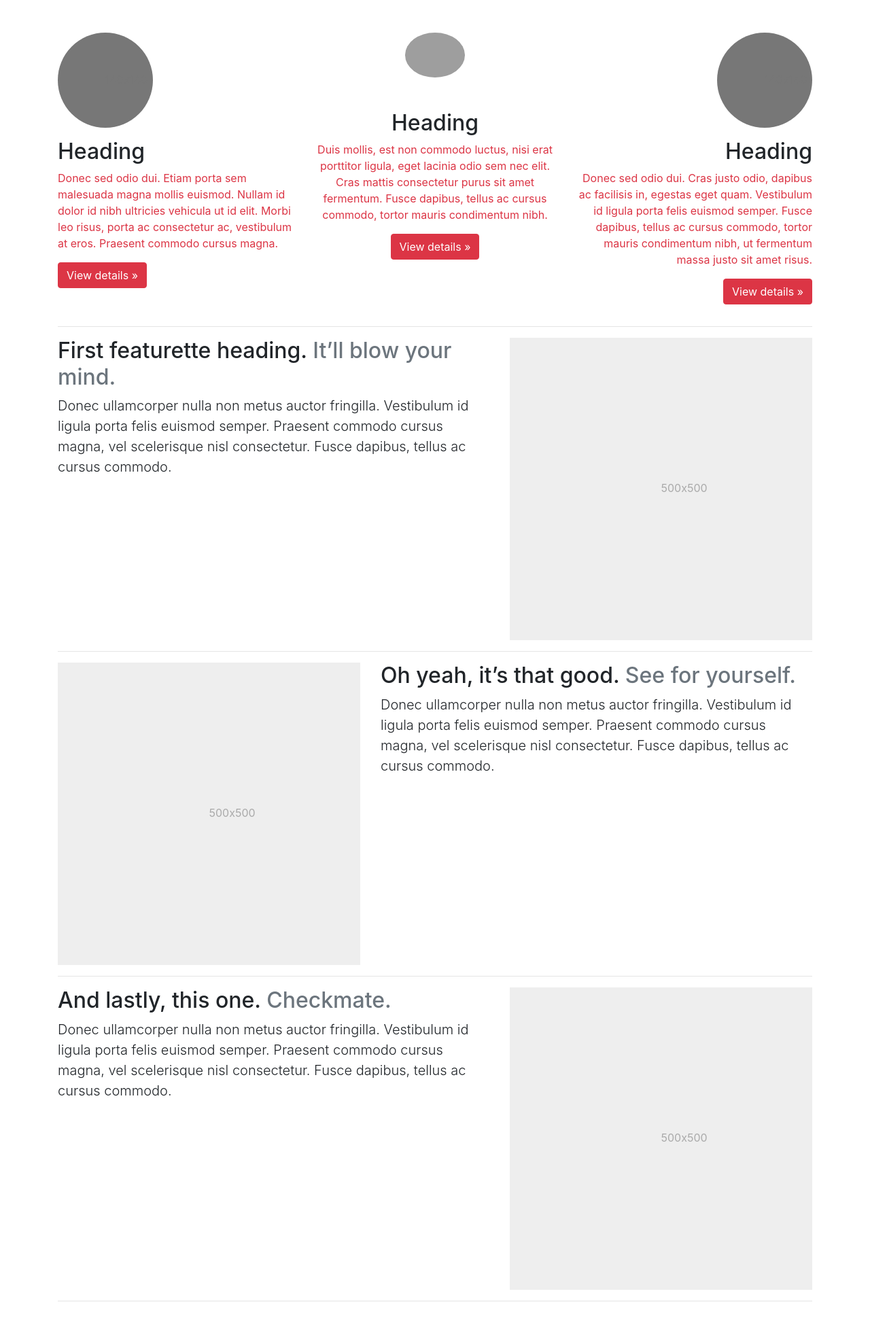
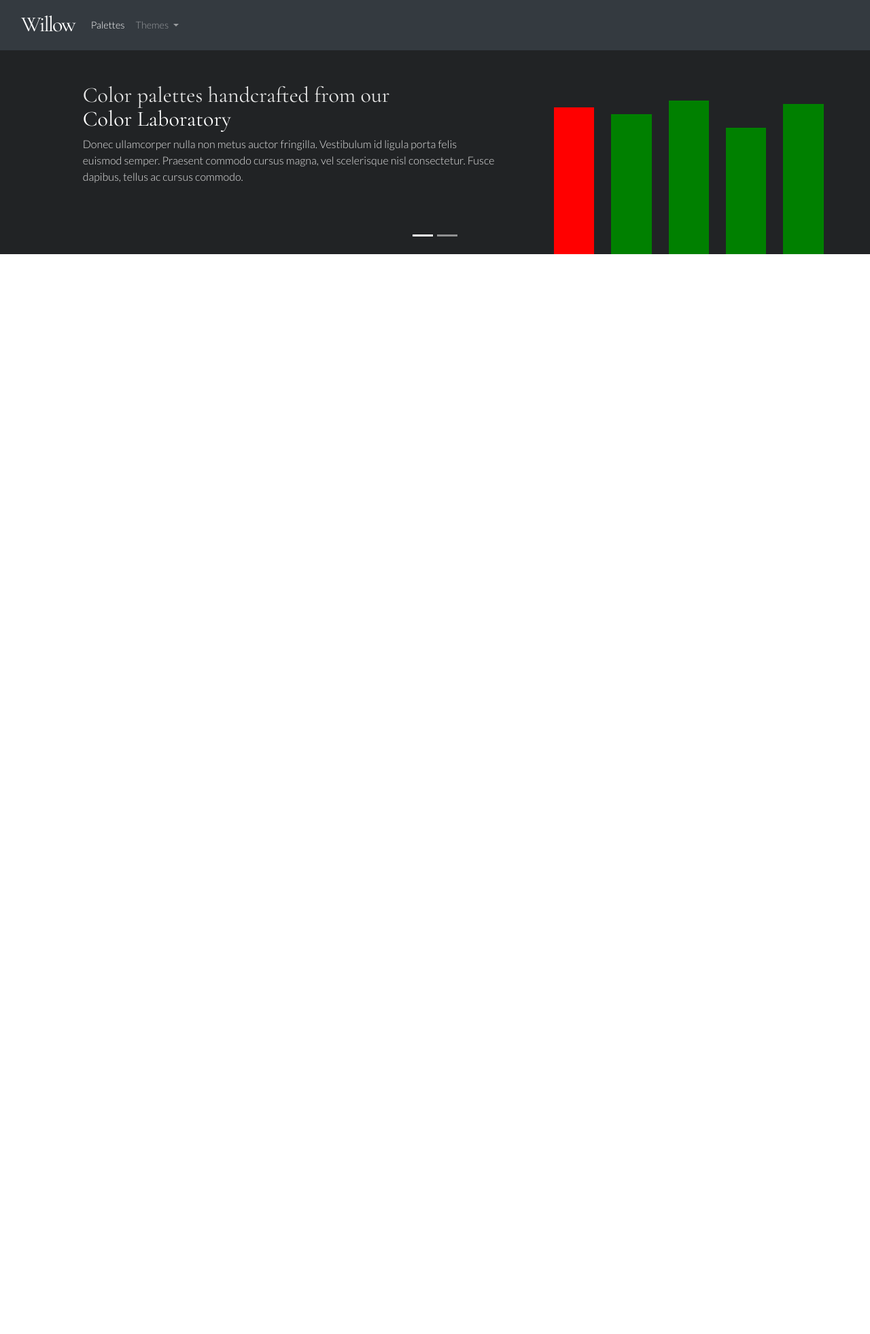
Before and after one commit to serelath/SMCSpring_2019, a PHP site: page /class03/index.html in a window 1280 px wide. Shown: the whole page at 68% size. After the commit the page ends 374 px from the top, so only its background shows below. Run offline with PHP 8.4, Linux system fonts and the light colour scheme; grey boxes are pictures that could not be loaded.

Commit message:
Added navbar and first slide of carousel without color palette

```diff
--- /dev/null
+++ b/class03/css/style-dist.css
@@ -0,0 +1 @@
+.carousel slide{width:100vw;height:100vh}
--- a/class03/css/style.css
+++ b/class03/css/style.css
@@ -0,0 +1,96 @@
+body, html {
+  overflow-x: hidden;
+  font-size: 16px;
+  font-family: 'Lato', sans-serif;
+  font-weight: 300; }
+
+@media screen and (min-width: 1200px) {
+  .container {
+    max-width: 1600px; } }
+
+a {
+  font-size: 0.9rem; }
+
+h2 {
+  line-height: 1.1; }
+
+.featurette-heading, .navbar-brand {
+  font-family: 'Cormorant Garamond', sans-serif; }
+
+.text-muted {
+  color: #e6e6e6 !important; }
+
+.text-em {
+  color: white; }
+
+.navbar {
+  -webkit-position: fixed;
+  -moz-position: fixed;
+  -ms-position: fixed;
+  position: fixed;
+  z-index: 10;
+  width: 100vw; }
+  .navbar .navbar-brand {
+    font-size: 2rem;
+    letter-spacing: -2px;
+    -webkit-position: relative;
+    -moz-position: relative;
+    -ms-position: relative;
+    position: relative;
+    top: -1px; }
+  .navbar .navbar-nav li:hover > .dropdown-menu {
+    display: block; }
+
+.carousel {
+  overflow: hidden;
+  margin-top: 74px; }
+  @media screen and (max-width: 992px) {
+    .carousel {
+      height: calc(100vh - 71px);
+      margin-top: 71px; } }
+  .carousel .carousel-item {
+    height: 300px;
+    color: white; }
+    @media screen and (max-width: 992px) {
+      .carousel .carousel-item {
+        height: calc(100vh - 71px); } }
+    .carousel .carousel-item:first-child {
+      background-color: #212325; }
+    .carousel .carousel-item:nth-child(2) {
+      background-color: #111112; }
+    .carousel .carousel-item:nth-child(3) {
+      background-color: #191a1b; }
+    .carousel .carousel-item .falling-colors {
+      display: -webkit-inline-box;
+      display: -ms-inline-flexbox;
+      display: inline-flex;
+      -webkit-box-pack: justify;
+      -ms-flex-pack: justify;
+      justify-content: space-between; }
+      .carousel .carousel-item .falling-colors div {
+        width: 15%;
+        height: 100vh;
+        display: inline-block;
+        -webkit-position: relative;
+        -moz-position: relative;
+        -ms-position: relative;
+        position: relative; }
+        .carousel .carousel-item .falling-colors div:first-child {
+          background-color: red;
+          top: 20px; }
+        .carousel .carousel-item .falling-colors div:nth-child(2) {
+          background-color: green;
+          top: 30px; }
+        .carousel .carousel-item .falling-colors div:nth-child(3) {
+          background-color: green;
+          top: 10px; }
+        .carousel .carousel-item .falling-colors div:nth-child(4) {
+          background-color: green;
+          top: 50px; }
+        .carousel .carousel-item .falling-colors div:nth-child(5) {
+          background-color: green;
+          top: 15px; }
+  .carousel .carousel-control-prev, .carousel .carousel-control-next {
+    opacity: 0; }
+    .carousel .carousel-control-prev:hover, .carousel .carousel-control-next:hover {
+      opacity: 0.5; }
--- a/class03/index.html
+++ b/class03/index.html
@@ -9,79 +9,89 @@
     <link rel="stylesheet" href="https://stackpath.bootstrapcdn.com/bootstrap/4.3.0/css/bootstrap.min.css" integrity="sha384-PDle/QlgIONtM1aqA2Qemk5gPOE7wFq8+Em+G/hmo5Iq0CCmYZLv3fVRDJ4MMwEA" crossorigin="anonymous">
 
     <!--STYLESHEET-->
-    <link href="style.css" rel="stylesheet" type="text/css">
+    <link href="css/style.css" rel="stylesheet" type="text/css">
+
+    <!--FONTS-->
+    <link href="https://fonts.googleapis.com/css?family=Cormorant+Garamond|Lato:300,400" rel="stylesheet">
 
     <title>Week 03</title>
   </head>
   <body>
-      <div class="container marketing my-5">
-
-    <!-- Three columns of text below the carousel -->
-    <div class="row">
-      <div class="col-lg-4 text-md-left text-center">
-        <svg class="bd-placeholder-img rounded-circle" width="140" height="140" xmlns="http://www.w3.org/2000/svg" preserveAspectRatio="xMidYMid slice" focusable="false" role="img" aria-label="Placeholder: 140x140"><title>Placeholder</title><rect width="100%" height="100%" fill="#777"></rect><text x="50%" y="50%" fill="#777" dy=".3em">140x140</text></svg>
-        <h2 class="mt-md-3">Heading</h2>
-        <p class="text-danger">Donec sed odio dui. Etiam porta sem malesuada magna mollis euismod. Nullam id dolor id nibh ultricies vehicula ut id elit. Morbi leo risus, porta ac consectetur ac, vestibulum at eros. Praesent commodo cursus magna.</p>
-        <p><a class="btn btn-danger" href="#" role="button">View details »</a></p>
-      </div><!-- /.col-lg-4 -->
-      <div class="col-lg-4 text-md-center text-center">
-          <img class="w-25 rounded-circle" src="https://news.nationalgeographic.com/content/dam/news/2018/05/17/you-can-train-your-cat/02-cat-training-NationalGeographic_1484324.ngsversion.1526587209178.adapt.1900.1.jpg">
-        <h2 class="mt-lg-5 mt-3">Heading</h2>
-        <p class="text-danger">Duis mollis, est non commodo luctus, nisi erat porttitor ligula, eget lacinia odio sem nec elit. Cras mattis consectetur purus sit amet fermentum. Fusce dapibus, tellus ac cursus commodo, tortor mauris condimentum nibh.</p>
-        <p><a class="btn btn-danger" href="#" role="button">View details »</a></p>
-      </div><!-- /.col-lg-4 -->
-      <div class="col-lg-4 text-md-right text-center">
-        <svg class="bd-placeholder-img rounded-circle" width="140" height="140" xmlns="http://www.w3.org/2000/svg" preserveAspectRatio="xMidYMid slice" focusable="false" role="img" aria-label="Placeholder: 140x140"><title>Placeholder</title><rect width="100%" height="100%" fill="#777"></rect><text x="50%" y="50%" fill="#777" dy=".3em">140x140</text></svg>
-        <h2 class="mt-md-3">Heading</h2>
-        <p class="text-danger">Donec sed odio dui. Cras justo odio, dapibus ac facilisis in, egestas eget quam. Vestibulum id ligula porta felis euismod semper. Fusce dapibus, tellus ac cursus commodo, tortor mauris condimentum nibh, ut fermentum massa justo sit amet risus.</p>
-        <p><a class="btn btn-danger" href="#" role="button">View details »</a></p>
-      </div><!-- /.col-lg-4 -->
-    </div><!-- /.row -->
+    <!--NAVBAR-->
+    <nav class="navbar navbar-expand-lg navbar-dark bg-dark py-2 px-lg-3 px-4">
+     <div class="container">
+      <a class="navbar-brand" href="#">Willow</a>
+      <button class="navbar-toggler" type="button" data-toggle="collapse" data-target="#navbarText" aria-controls="navbarText" aria-expanded="false" aria-label="Toggle navigation">
+        <span class="navbar-toggler-icon"></span>
+      </button>
+      <div class="collapse navbar-collapse text-xs-left text-center" id="navbarText">
+        <ul class="navbar-nav mr-auto">
+          <li class="nav-item active">
+            <a class="nav-link" href="#">Palettes</a>
+          </li>
+           <li class="nav-item dropdown">
+              <a class="nav-link dropdown-toggle" href="#" id="navbarDropdownMenuLink" role="button" data-toggle="dropdown" aria-haspopup="true" aria-expanded="false">
+              Themes
+            </a>
+              <div class="dropdown-menu" aria-labelledby="navbarDropdownMenuLink">
+                <a class="dropdown-item" href="#">Dark</a>
+                <a class="dropdown-item" href="#">Serene</a>
+                <a class="dropdown-item" href="#">Neutral</a>
+                <a class="dropdown-item" href="#">Elegant</a>
+              </div>
+            </li>
+        </ul>
+        <span class="navbar-text my-xs-1 my-2">
+            <a href="#" class="fa fa-facebook text-muted"></a>
+            <a href="#" class="fa fa-twitter text-muted"></a>
+            <a href="#" class="fa fa-instagram text-muted"></a>
+        </span>
+      </div>
+      </div>
+    </nav>
 
 
+    <!--CAROUSEL-->
+    <div id="carouselExampleIndicators" class="carousel slide" data-ride="carousel">
+      <ol class="carousel-indicators">
+        <li data-target="#carouselExampleIndicators" data-slide-to="0" class="active"></li>
+        <li data-target="#carouselExampleIndicators" data-slide-to="1"></li>
+      </ol>
+      <div class="carousel-inner">
+        <div class="carousel-item active">
           <!-- START THE FEATURETTES -->
-
-    <hr class="featurette-divider">
-
+            <div class="container mt-5 py-xs-5 py-0">
                 <div class="row featurette">
-      <div class="col-md-7">
-        <h2 class="featurette-heading">First featurette heading. <span class="text-muted">It’ll blow your mind.</span></h2>
-        <p class="lead">Donec ullamcorper nulla non metus auctor fringilla. Vestibulum id ligula porta felis euismod semper. Praesent commodo cursus magna, vel scelerisque nisl consectetur. Fusce dapibus, tellus ac cursus commodo.</p>
+                  <div class="col-lg-6 col-12 offset-lg-1 text-lg-left text-center mb-lg-5 mb-4">
+                    <h2 class="featurette-heading text-muted">Color palettes handcrafted from our <br><span class="text-em">Color Laboratory</span></h2>
+                    <p class="text-muted">Donec ullamcorper nulla non metus auctor fringilla. Vestibulum id ligula porta felis euismod semper. Praesent commodo cursus magna, vel scelerisque nisl consectetur. Fusce dapibus, tellus ac cursus commodo.</p>
                   </div>
-      <div class="col-md-5">
-        <svg class="bd-placeholder-img bd-placeholder-img-lg featurette-image img-fluid mx-auto" width="500" height="500" xmlns="http://www.w3.org/2000/svg" preserveAspectRatio="xMidYMid slice" focusable="false" role="img" aria-label="Placeholder: 500x500"><title>Placeholder</title><rect width="100%" height="100%" fill="#eee"></rect><text x="50%" y="50%" fill="#aaa" dy=".3em">500x500</text></svg>
+                  <div class="col-lg-4 col-sm-8 col-10 mt-3 mx-auto falling-colors">
+                        <div></div>
+                        <div></div>
+                        <div></div>
+                        <div></div>
+                        <div></div>
+                  </div>
                 </div>
             </div>
 
-    <hr class="featurette-divider">
-
-    <div class="row featurette">
-      <div class="col-md-7 order-md-2">
-        <h2 class="featurette-heading">Oh yeah, it’s that good. <span class="text-muted">See for yourself.</span></h2>
-        <p class="lead">Donec ullamcorper nulla non metus auctor fringilla. Vestibulum id ligula porta felis euismod semper. Praesent commodo cursus magna, vel scelerisque nisl consectetur. Fusce dapibus, tellus ac cursus commodo.</p>
+            <!-- /END THE FEATURETTES -->
         </div>
-      <div class="col-md-5 order-md-1">
-        <svg class="bd-placeholder-img bd-placeholder-img-lg featurette-image img-fluid mx-auto" width="500" height="500" xmlns="http://www.w3.org/2000/svg" preserveAspectRatio="xMidYMid slice" focusable="false" role="img" aria-label="Placeholder: 500x500"><title>Placeholder</title><rect width="100%" height="100%" fill="#eee"></rect><text x="50%" y="50%" fill="#aaa" dy=".3em">500x500</text></svg>
+        <div class="carousel-item">
+          <img class="d-block w-100" src="" alt="">
         </div>
       </div>
-
-    <hr class="featurette-divider">
-
-    <div class="row featurette">
-      <div class="col-md-7">
-        <h2 class="featurette-heading">And lastly, this one. <span class="text-muted">Checkmate.</span></h2>
-        <p class="lead">Donec ullamcorper nulla non metus auctor fringilla. Vestibulum id ligula porta felis euismod semper. Praesent commodo cursus magna, vel scelerisque nisl consectetur. Fusce dapibus, tellus ac cursus commodo.</p>
-      </div>
-      <div class="col-md-5">
-        <svg class="bd-placeholder-img bd-placeholder-img-lg featurette-image img-fluid mx-auto" width="500" height="500" xmlns="http://www.w3.org/2000/svg" preserveAspectRatio="xMidYMid slice" focusable="false" role="img" aria-label="Placeholder: 500x500"><title>Placeholder</title><rect width="100%" height="100%" fill="#eee"></rect><text x="50%" y="50%" fill="#aaa" dy=".3em">500x500</text></svg>
-      </div>
+      <a class="carousel-control-prev" href="#carouselExampleIndicators" role="button" data-slide="prev">
+        <span class="carousel-control-prev-icon" aria-hidden="true"></span>
+        <span class="sr-only">Previous</span>
+      </a>
+      <a class="carousel-control-next" href="#carouselExampleIndicators" role="button" data-slide="next">
+        <span class="carousel-control-next-icon" aria-hidden="true"></span>
+        <span class="sr-only">Next</span>
+      </a>
     </div>
 
-    <hr class="featurette-divider">
-
-    <!-- /END THE FEATURETTES -->
-
-  </div>
 
 
     <!-- Optional JavaScript -->
--- a/class03/scss/_mixins.scss
+++ b/class03/scss/_mixins.scss
@@ -0,0 +1,16 @@
+@mixin position($p) {
+    -webkit-position: ($p);
+    -moz-position: ($p);
+    -ms-position: ($p);
+    position: ($p);
+}
+@mixin mQXL($arg) {
+    @media screen and (min-width: $arg) {
+        @content
+    }
+}
+@mixin mQSM($arg) {
+    @media screen and (max-width: $arg) {
+        @content
+    }
+}
--- a/class03/scss/_variables.scss
+++ b/class03/scss/_variables.scss
@@ -0,0 +1,4 @@
+$dark-1: #212325;
+$dark-2: #191a1b;
+$dark-3: #111112;
+$muted: #e6e6e6;
--- a/class03/scss/style.scss
+++ b/class03/scss/style.scss
@@ -1,2 +1,105 @@
-@import 'mixins.scss';
-@import 'variables.scss';
+@import '_mixins.scss';
+@import '_variables.scss';
+
+body, html {
+    overflow-x: hidden;
+    font-size: 16px;
+    font-family: 'Lato', sans-serif;
+    font-weight: 300;
+}
+.container {
+    @include mQXL(1200px) {
+        max-width: 1600px;
+    }
+}
+a {
+    font-size: 0.9rem;
+}
+h2 {
+    line-height: 1.1;
+}
+.featurette-heading, .navbar-brand {
+    font-family: 'Cormorant Garamond', sans-serif;
+}
+.text-muted {
+    color: $muted !important;
+}
+.text-em {
+    color: white;
+}
+.navbar {
+    @include position(fixed);
+    z-index: 10;
+    width: 100vw;
+    .navbar-brand {
+        font-size: 2rem;
+        letter-spacing: -2px;
+        @include position(relative);
+        top: -1px;
+    }
+    .navbar-nav li:hover>.dropdown-menu {
+      display: block;
+    }
+}
+.carousel {
+    overflow: hidden;
+    margin-top: 74px;
+    @include mQSM(992px) {
+        height: calc(100vh - 71px);
+        margin-top: 71px;
+    }
+    .carousel-item {
+        @include mQSM(992px) {
+            height: calc(100vh - 71px);
+        }
+        height: 300px;
+        color: white;
+
+        &:first-child {
+            background-color: $dark-1;
+        }
+        &:nth-child(2){
+            background-color: $dark-3;
+        }
+        &:nth-child(3){
+            background-color: $dark-2;
+        }
+        .falling-colors {
+            display: inline-flex;
+            justify-content: space-between;
+            div {
+                width: 15%;
+                height: 100vh;
+                display: inline-block;
+                @include position(relative);
+
+                &:first-child {
+                    background-color: red;
+                    top: 20px;
+                }
+                &:nth-child(2) {
+                    background-color: green;
+                    top: 30px;
+                }
+                &:nth-child(3) {
+                    background-color: green;
+                    top: 10px;
+                }
+                &:nth-child(4) {
+                    background-color: green;
+                    top: 50px;
+                }
+                &:nth-child(5) {
+                    background-color: green;
+                    top: 15px;
+                }
+            }
+        }
+    }
+    .carousel-control-prev, .carousel-control-next {
+        opacity: 0;
+        &:hover {
+            opacity: 0.5;
+        }
+    }
+}
```
Also changed, not shown: class03/css/grayscale.min.css (added), class03/scss/_each.scss (added), class03/style.css (deleted), 1 other file. Lines whose indentation alone changed are shown as unchanged.
